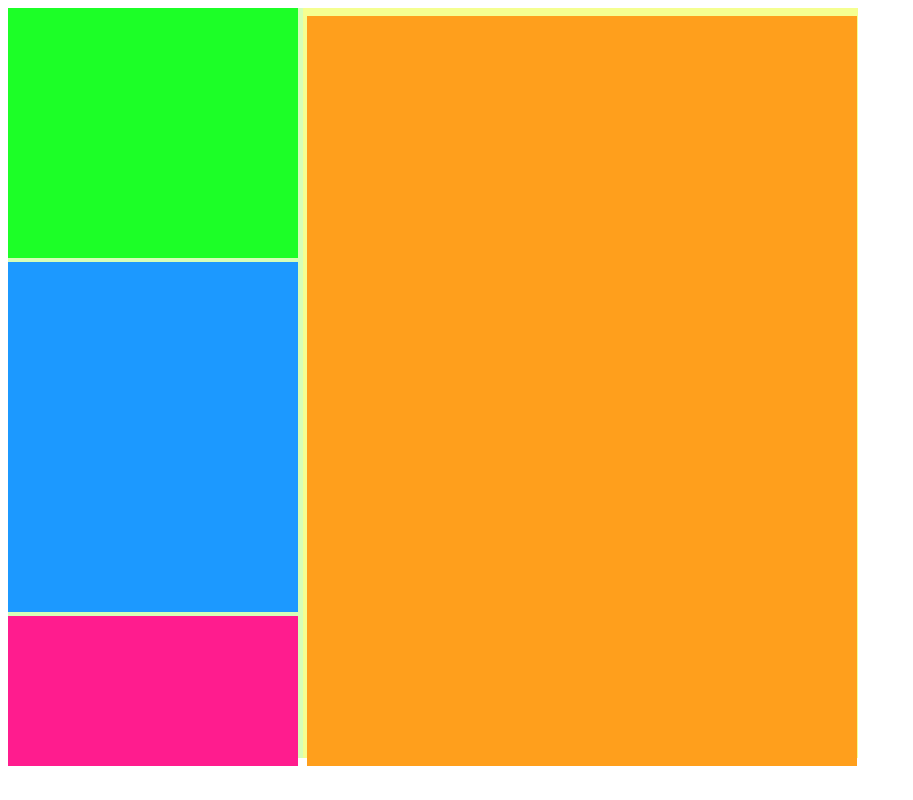
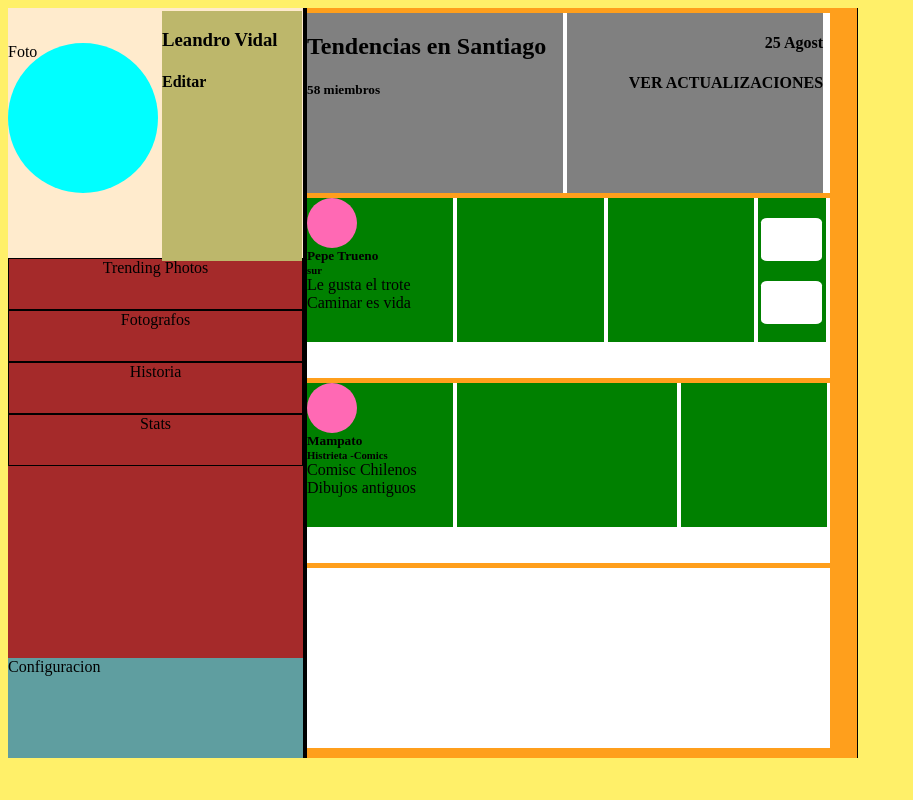
Before and after one commit to Ancotec/modulo5_inicio, a plain HTML site: page ejercicios/index.html in a window 1280 px wide. Shown: the whole page, without its empty margins (0-913 px from the left). Drawn offline with Linux system fonts and the light colour scheme.

Commit message:
responsive 26082021

```diff
--- a/ejercicios/css/index.css
+++ b/ejercicios/css/index.css
@@ -1,38 +1,167 @@
 #contenedor{
-    background-color: #f5ff90;
+    /* background-color: #F5FF90; */
+    background-color: black;
     height: 750px;
     width: 850px;
 }
+
 #menu{
-    background-color: #d6ffb7;
+    background-color: #D6FFB7;
     height: 750px;
     width: 295px;
     display: inline-block;
+    vertical-align: top;
+
 }
 
 #contenido{
-    background-color: #ff9f1c;
+    background-color: #FF9F1C;
     height: 750px;
     width: 550px;
     display: inline-block;
+    vertical-align: top;
+}
+
+#perfil{
+    background-color: blanchedalmond;
+    width: 295px;
+    height: 250px;
+}
+
+#opciones{
+    background-color: brown;
+    width: 295px;
+    height: 400px;
+}
+
+#configuracion{
+    background-color:cadetblue;
+    width: 295px;
+    height: 100px;
 }
 
 #foto{
-    background-color: #1cff27;
+    background-color: aqua;
+    width: 150px;
+    height: 150px;
+    display: inline-block;
+    vertical-align: middle;
+    border-radius: 50%;
+    position: relative;
+    top: 35px;
+    /* right: 15px;
+    left: 15px;
+    bottom: 0px; */
+}
+
+#datos-usuario{
+    background-color:darkkhaki;
+    width: 140px;
     height: 250px;
-    width: 290px;
     display: inline-block;
 }
 
-#menu1{
-    background-color: #1c99ff;
-    height: 350px;
-    width: 290px;
+.opcion{
+    height: 50px;
+    text-align: center;
+    border: 1px solid black;
+}
+
+.filas{
+    height: 180px;
+    width: 95%;
+    background-color: white;
+    margin-top: 5px;
+}
+
+.separadores{
+    height: 180px;
+    width: 49%;
+    background-color: gray;
     display: inline-block;
+    vertical-align: top;
 }
-#menu2{
-    background-color: #ff1c8e;
-    height: 150px;
-    width: 290px;
+
+.separadores h4{
+    text-align: right;
+}
+
+.columna{
+    width: 28%;
+    height: 80%;
+    background-color: green;
     display: inline-block;
+    margin: 0;
+    vertical-align: top;
 }
+
+.columna h5, .columna h6, .columna p{
+    margin:0;
+}
+
+.foto{
+    width: 50px;
+    height:50px;
+    background-color: hotpink;
+    border-radius: 50%;
+}
+
+.mitad-columna{
+    width: 13%;
+    height: 80%;
+    background-color: green;
+    display: inline-block;
+    margin: 0;
+}
+
+.mitad-columna-foto{
+    margin: 0 auto;
+    width: 90%;
+    height: 30%;
+    margin-top: 20px;
+    background-color: white;
+    border-radius: 10%;
+}
+
+.columna-larga{
+    width: 42%;
+    height: 80%;
+    background-color: green;
+    display: inline-block;
+    margin: 0;
+    vertical-align: top;
+}
+
+/* Extra small devices (phones, 600px and down) */
+@media only screen and (max-width: 600px) {
+    body{
+        background-color: hotpink;
+    }
+}
+
+
+/* Small devices (portrait tablets and large phones, 600px and up) */
+@media only screen and (min-width: 600px) {
+    body{
+        background-color: rgb(163, 105, 255);
+    }
+}
+
+/* Medium devices (landscape tablets, 768px and up) */
+@media only screen and (min-width: 768px) {
+    body{
+        background-color: rgb(105, 233, 255);
+    }
+}
+
+/* Large devices (laptops/desktops, 992px and up) */
+@media only screen and (min-width: 992px) { body{
+    background-color: rgb(140, 255, 105);
+}
+}
+
+/* Extra large devices (large laptops and desktops, 1200px and up) */
+@media only screen and (min-width: 1200px) { body{
+    background-color: rgb(255, 240, 105);
+}
+}
--- a/ejercicios/index.html
+++ b/ejercicios/index.html
@@ -8,13 +8,65 @@
     <link rel="stylesheet" href="css/index.css">
 </head>
 <body>
-  <div id="contenedor">
-      <div id="menu">
-          <div id="foto"></div>
-          <div id="menu1"></div>
-          <div id="menu2"></div>
-      </div>
-      <div id="contenido"></div>
+    <div id="contenedor">
+        <div id="menu">
+            <div id="perfil">
+                <div id="foto">Foto</div>
+                <div id="datos-usuario">
+                    <h3>Leandro Vidal</h3>
+                    <h4>Editar</h4>
+                </div>
+            </div>
+            <div id="opciones">
+                <div class="opcion">Trending Photos</div>
+                <div class="opcion">Fotografos</div>
+                <div class="opcion">Historia</div>
+                <div class="opcion">Stats</div>
+            </div>
+            <div id="configuracion">Configuracion</div>
+        </div>
+        <div id="contenido">
+            <div class="filas">
+                <div class="separadores">
+                    <h2>Tendencias en Santiago</h2>
+                    <h5>58 miembros</h5>
+                </div>
+                <div class="separadores">
+                    <h4>25 Agost</h4>
+                    <h4>VER ACTUALIZACIONES</h4>
+                </div>
+            </div>
+            <div class="filas">
+                <div class="columna">
+                    <div class="foto"></div>
+                    <h5>Pepe Trueno</h5>
+                    <H6>sur</H6>
+                    <p>Le gusta el trote</p>
+                    <p>Caminar es vida</p>
+                </div>
+                <div class="columna">
+                    <!--<a href="img/pepetrueno1.jpeg"></a>-->
+                </div>
+                <div class="columna"></div>
+                <div class="mitad-columna">
+                    <div class="mitad-columna-foto"></div>
+                    <div class="mitad-columna-foto"></div>
+                </div>
+            </div>
+            <div class="filas">
+                <div class="columna">
+                    <div class="foto"></div>
+                    <h5>Mampato</h5>
+                    <H6>Histrieta -Comics</H6>
+                    <p>Comisc Chilenos</p>
+                    <p>Dibujos antiguos</p>
+                </div>
+                <div class="columna-larga"></div>
+                <div class="columna"></div>
+
+            </div>
+            <div class="filas"></div>
+        </div>
   </div>
 </body>
 </html>
```
Also changed, not shown: ejercicios/vistas/bootstrap.html (added, +37 -0 lines), prueba 1/blog.html (added, +47 -0 lines), ejercicios/img/LOGO_ANCOTEC.jpg (added), ejercicios/img/logo_jcc.jpg (added), ejercicios/img/mampato.png (added), ejercicios/img/mampato1.jpg (added), ejercicios/img/pepetrueno1.jpeg (added), ejercicios/img/plantas.jpeg (added), ejercicios/img/youtube.png (added), prueba 1/LOGO_ANCOTEC.jpg (added).
